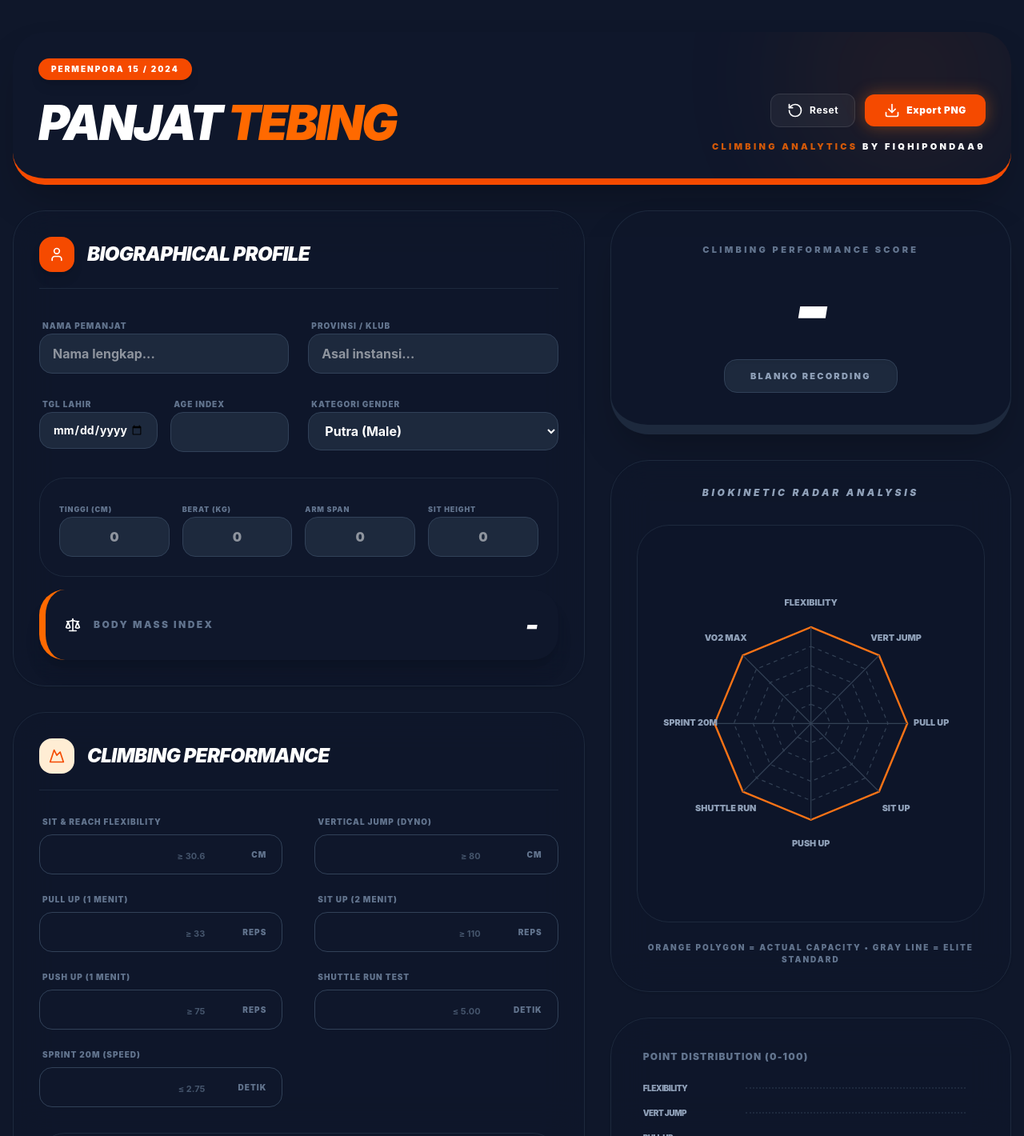
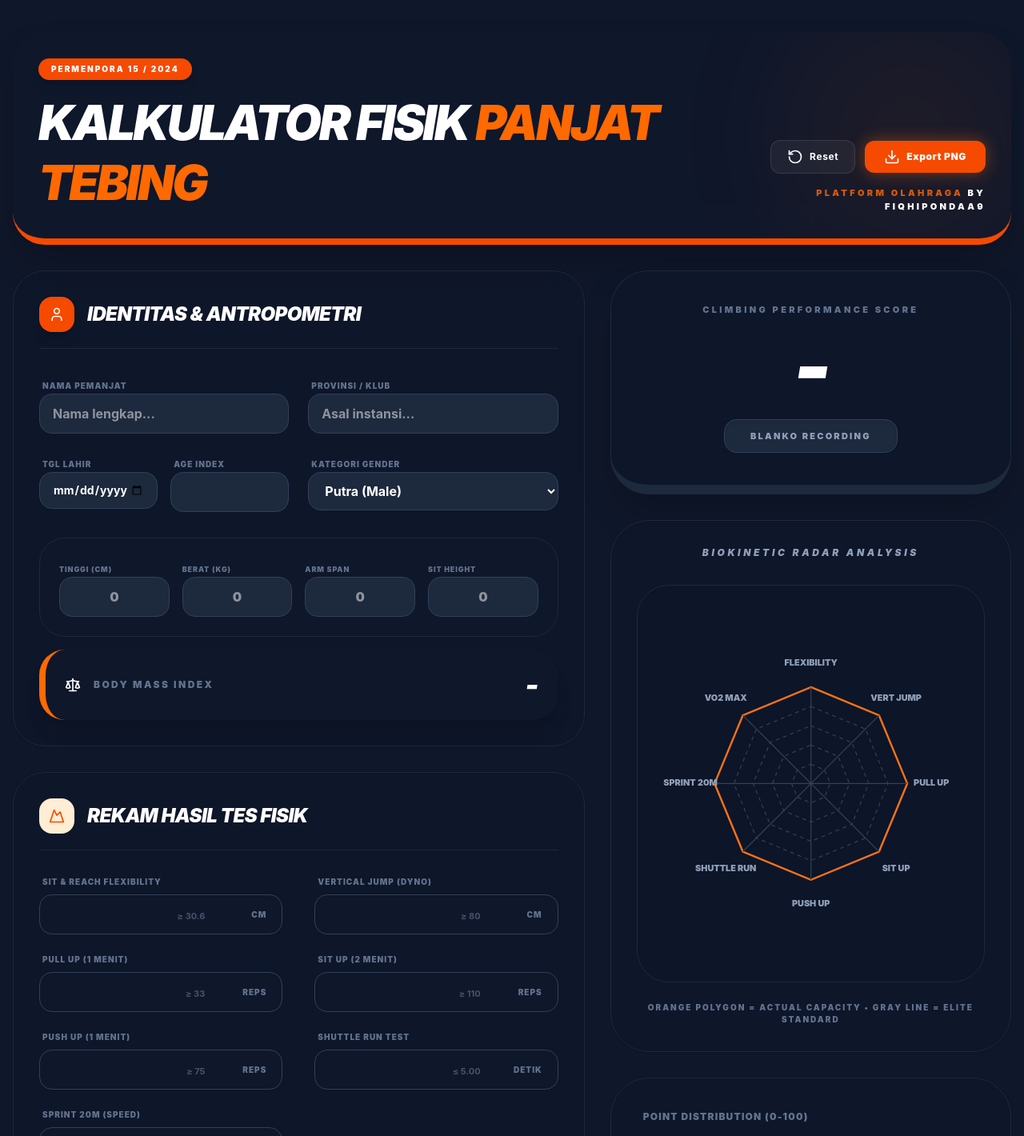
Before and after one commit to fiqhipondaa9/kalkulator-fisik-panjattebing, a React (Vite) app: page / in a window 1280 px wide. Shown: the top 1420 px of the page at 80% size. Built offline with nearby package versions, Linux system fonts and the light colour scheme.

Commit message:
UPDATE APP

```diff
--- a/src/App.jsx
+++ b/src/App.jsx
@@ -228,7 +228,7 @@
               PERMENPORA 15 / 2024
             </div>
             <h1 className="text-4xl md:text-6xl font-black tracking-tighter leading-tight italic uppercase">
-              PANJAT <span className="text-orange-500">TEBING</span>
+              KALKULATOR FISIK <span className="text-orange-500"> PANJAT TEBING</span>
             </h1>
           </div>
           <div className="text-left md:text-right w-full md:w-auto">
@@ -244,7 +244,7 @@
             )}
             <div className="mt-2">
                 <p className="font-black text-orange-500/80 text-[11px] tracking-[0.3em] uppercase">
-                  Climbing Analytics <span className="text-white">by fiqhipondaa9</span>
+                  Platform Olahraga <span className="text-white">by fiqhipondaa9</span>
                 </p>
             </div>
           </div>
@@ -258,7 +258,7 @@
           <div className="bg-slate-900/50 rounded-[2.5rem] p-8 shadow-sm border border-slate-800 relative overflow-hidden backdrop-blur-xl">
             <div className="flex items-center gap-4 mb-8 border-b border-slate-800 pb-5 relative z-10">
               <div className="bg-orange-600 text-white p-3 rounded-2xl shadow-lg"><IconUser /></div>
-              <h2 className="text-2xl font-black text-white uppercase tracking-tight italic">Biographical Profile</h2>
+              <h2 className="text-2xl font-black text-white uppercase tracking-tight italic">Identitas & Antropometri</h2>
             </div>
 
             <div className="grid grid-cols-1 md:grid-cols-2 gap-6 mb-8 relative z-10">
@@ -326,7 +326,7 @@
           <div className="bg-slate-900/50 rounded-[2.5rem] p-8 shadow-sm border border-slate-800 backdrop-blur-xl">
             <div className="flex items-center gap-4 mb-8 border-b border-slate-800 pb-5">
               <div className="bg-orange-100 text-orange-600 p-3 rounded-2xl"><IconMountain /></div>
-              <h2 className="text-2xl font-black text-white uppercase tracking-tight italic">Climbing Performance</h2>
+              <h2 className="text-2xl font-black text-white uppercase tracking-tight italic">Rekam Hasil Tes Fisik</h2>
             </div>
 
             <div className="grid grid-cols-1 sm:grid-cols-2 gap-x-10 gap-y-6">
```
